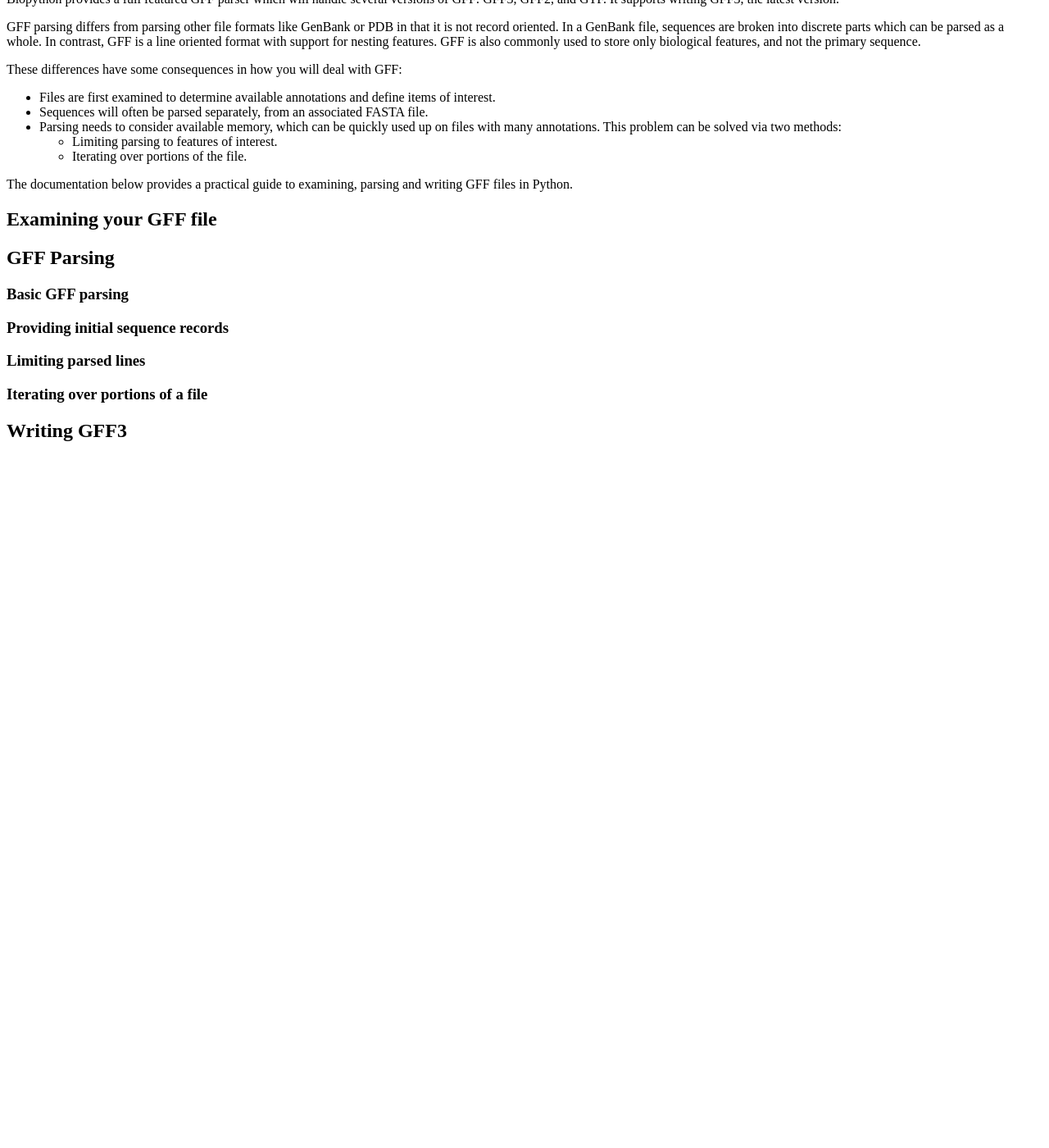
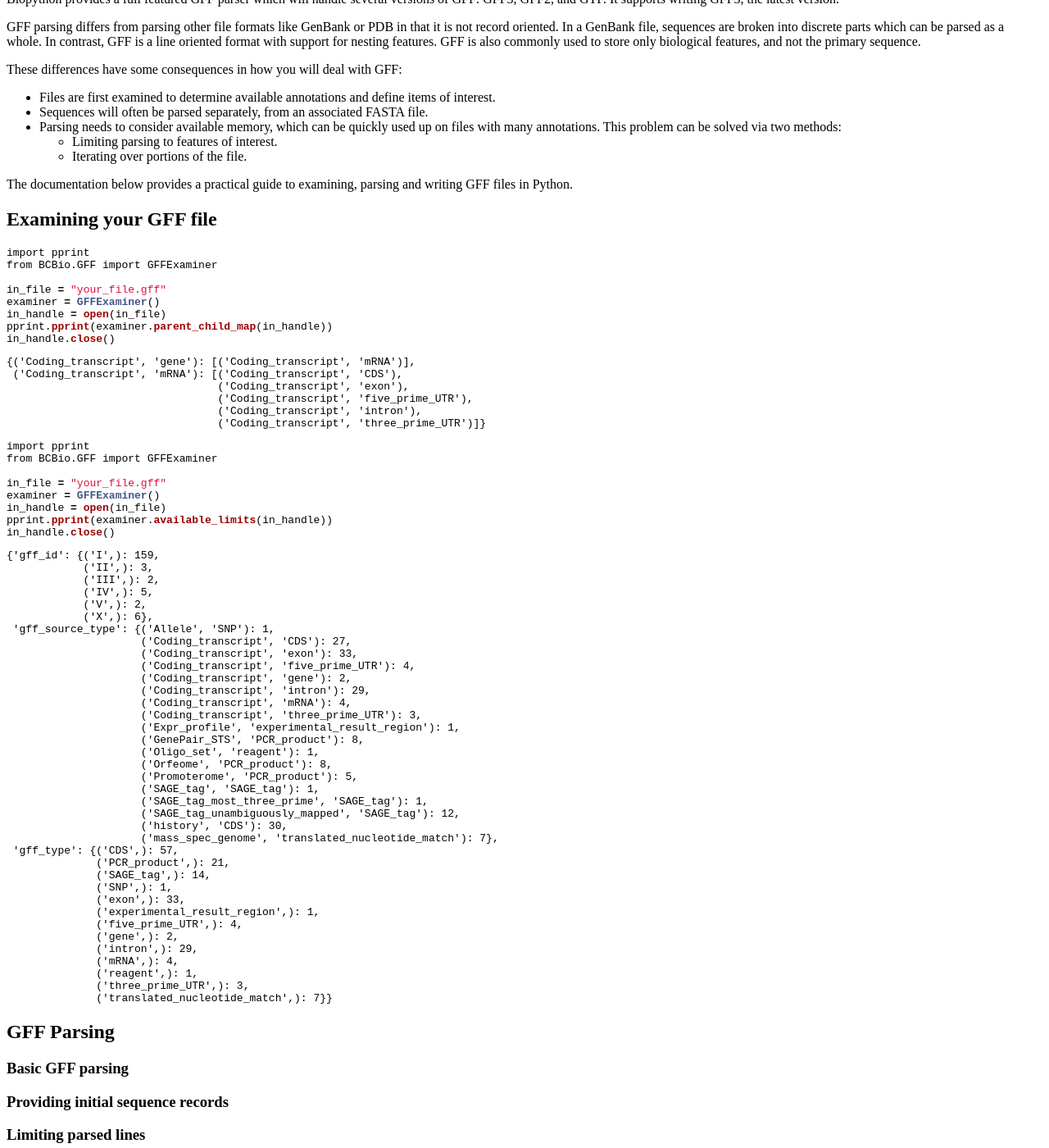
Before and after one commit to biopython/biopython.github.io, a Jekyll site: the page built from wiki/GFF_Parsing.md, in a window 1280 px wide and 1400 px high, scrolled down 270 px. Shown: the whole window at 82% size. Built offline with Jekyll 4.4.1, drawn with Linux system fonts in a browser that asks for light colours; before the commit the page ends 900 px from its top, so only the background shows below that.

Commit message:
/* Examining your GFF file */

````diff
--- a/wiki/GFF_Parsing.md
+++ b/wiki/GFF_Parsing.md
@@ -53,6 +53,73 @@ and writing GFF files in Python.
 Examining your GFF file
 -----------------------
 
+``` python
+import pprint
+from BCBio.GFF import GFFExaminer
+
+in_file = "your_file.gff"
+examiner = GFFExaminer()
+in_handle = open(in_file)
+pprint.pprint(examiner.parent_child_map(in_handle))
+in_handle.close()
+```
+
+    {('Coding_transcript', 'gene'): [('Coding_transcript', 'mRNA')],
+     ('Coding_transcript', 'mRNA'): [('Coding_transcript', 'CDS'),
+                                     ('Coding_transcript', 'exon'),
+                                     ('Coding_transcript', 'five_prime_UTR'),
+                                     ('Coding_transcript', 'intron'),
+                                     ('Coding_transcript', 'three_prime_UTR')]}
+
+``` python
+import pprint
+from BCBio.GFF import GFFExaminer
+
+in_file = "your_file.gff"
+examiner = GFFExaminer()
+in_handle = open(in_file)
+pprint.pprint(examiner.available_limits(in_handle))
+in_handle.close()
+```
+
+    {'gff_id': {('I',): 159,
+                ('II',): 3,
+                ('III',): 2,
+                ('IV',): 5,
+                ('V',): 2,
+                ('X',): 6},
+     'gff_source_type': {('Allele', 'SNP'): 1,
+                         ('Coding_transcript', 'CDS'): 27,
+                         ('Coding_transcript', 'exon'): 33,
+                         ('Coding_transcript', 'five_prime_UTR'): 4,
+                         ('Coding_transcript', 'gene'): 2,
+                         ('Coding_transcript', 'intron'): 29,
+                         ('Coding_transcript', 'mRNA'): 4,
+                         ('Coding_transcript', 'three_prime_UTR'): 3,
+                         ('Expr_profile', 'experimental_result_region'): 1,
+                         ('GenePair_STS', 'PCR_product'): 8,
+                         ('Oligo_set', 'reagent'): 1,
+                         ('Orfeome', 'PCR_product'): 8,
+                         ('Promoterome', 'PCR_product'): 5,
+                         ('SAGE_tag', 'SAGE_tag'): 1,
+                         ('SAGE_tag_most_three_prime', 'SAGE_tag'): 1,
+                         ('SAGE_tag_unambiguously_mapped', 'SAGE_tag'): 12,
+                         ('history', 'CDS'): 30,
+                         ('mass_spec_genome', 'translated_nucleotide_match'): 7},
+     'gff_type': {('CDS',): 57,
+                  ('PCR_product',): 21,
+                  ('SAGE_tag',): 14,
+                  ('SNP',): 1,
+                  ('exon',): 33,
+                  ('experimental_result_region',): 1,
+                  ('five_prime_UTR',): 4,
+                  ('gene',): 2,
+                  ('intron',): 29,
+                  ('mRNA',): 4,
+                  ('reagent',): 1,
+                  ('three_prime_UTR',): 3,
+                  ('translated_nucleotide_match',): 7}}
+
 GFF Parsing
 -----------
 
````
Also changed, not shown: 1 other file.
